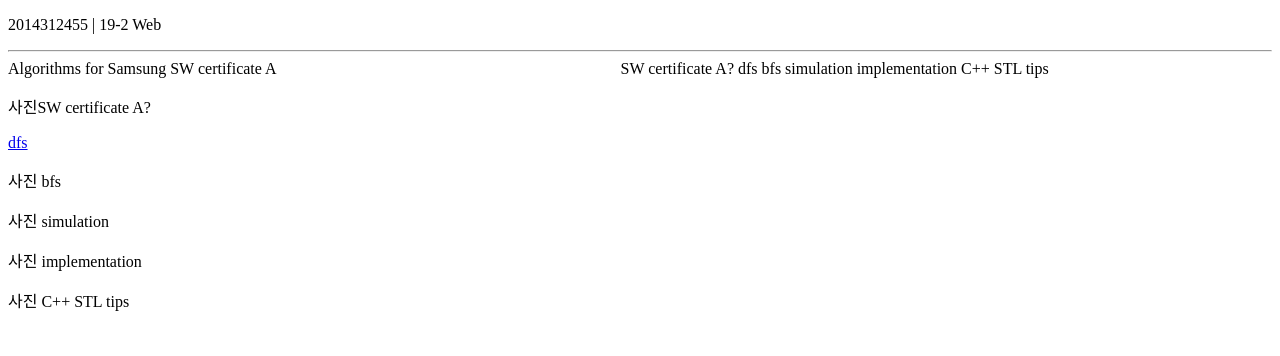
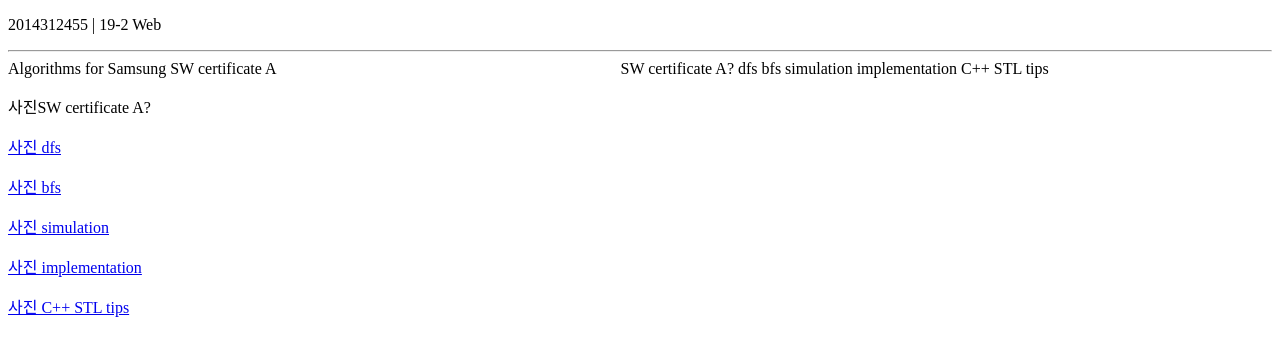
Before and after one commit to Gummybearr/Gummybearr.github.io, a plain HTML site: page index.html in a window 1280 px wide. Drawn offline with Linux system fonts and the light colour scheme.

Commit message:
Update index.html

```diff
--- a/index.html
+++ b/index.html
@@ -33,11 +33,11 @@
         </ul>
 
         <p>사진SW certificate A?</p>
-        <p><a href="Gummybearr.github.io/dfs.html">dfs</a></p>
-        <p>사진 bfs</p>
-        <p>사진 simulation</p>
-        <p>사진 implementation</p>
-        <p>사진 C++ STL tips</p>
+        <p><a href="Gummybearr.github.io/dfs.html">사진 dfs</a></p>
+        <p><a href="Gummybearr.github.io/bfs.html">사진 bfs</a></p>
+        <p><a href="Gummybearr.github.io/simulation.html">사진 simulation</a></p>
+        <p><a href="Gummybearr.github.io/implementation.html">사진 implementation</a></p>
+        <p><a href="Gummybearr.github.io/tips.html">사진 C++ STL tips</a></p>
 
     </body>
 
```
